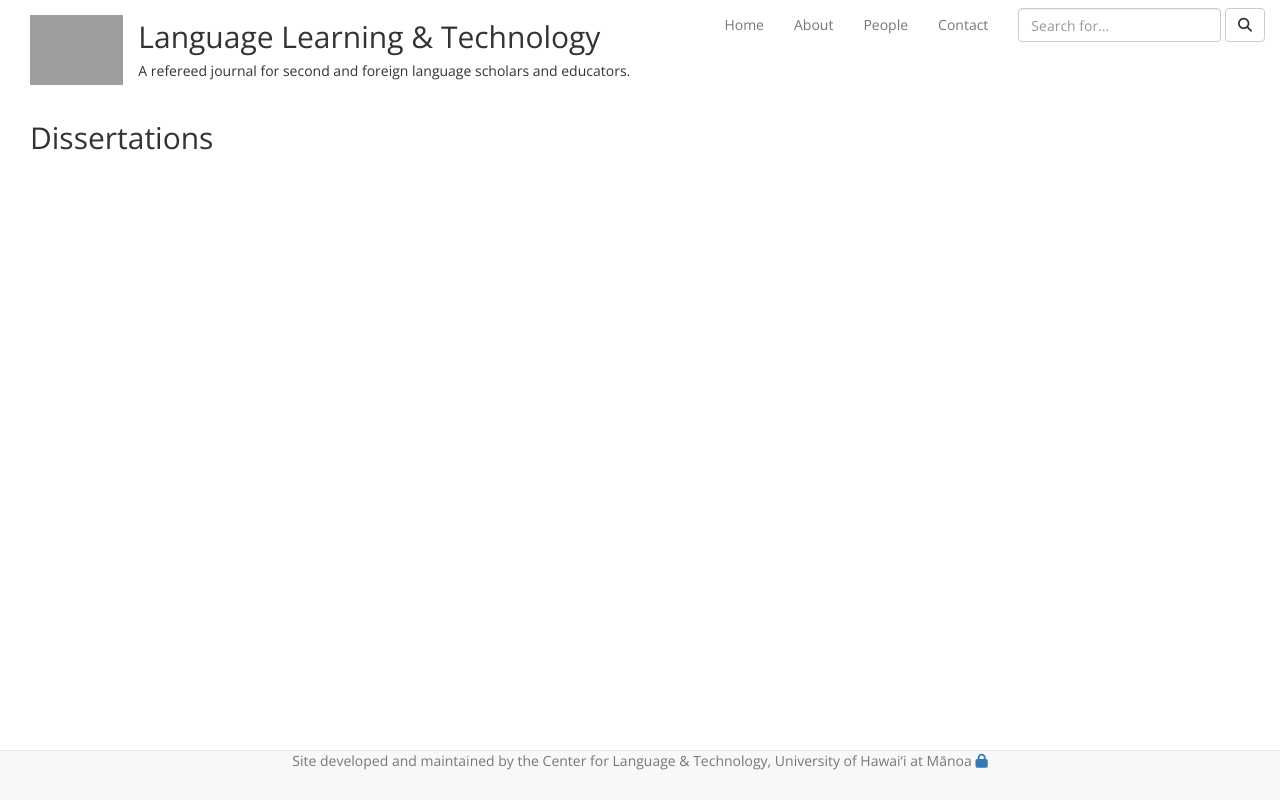
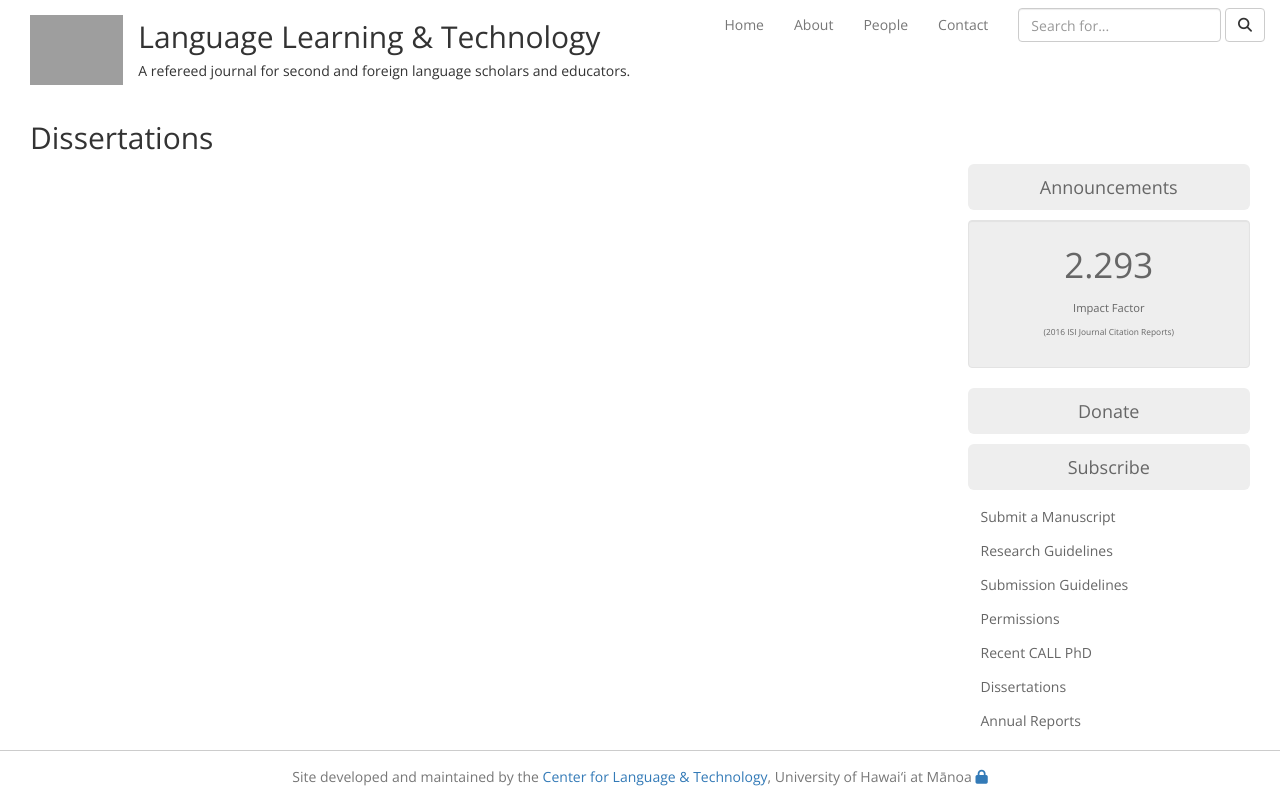
Before and after one commit to richmedina/nflrc-slrp-dev, a Django app: template templates/dissertation_list.html in a window 1280 px wide. Run offline with Django 3.2, Linux system fonts and the light colour scheme; the template is opened without the code that fills it, so the values that code supplies are empty; some libraries are stand-ins or nearby versions; grey boxes are pictures that could not be loaded.

Commit message:
sidebar menu added ui adjusted

```diff
--- a/lltproject/settings/base.py
+++ b/lltproject/settings/base.py
@@ -30,6 +30,7 @@
 # Application definition
 
 INSTALLED_APPS = (
+    'grappelli',
     'django.contrib.admin',
     'django.contrib.auth',
     'django.contrib.contenttypes',
--- a/lltproject/settings/dev.py
+++ b/lltproject/settings/dev.py
@@ -11,6 +11,8 @@
 # Database
 # https://docs.djangoproject.com/en/1.11/ref/settings/#databases
 
+STATIC_ROOT = '/Library/WebServer/Documents/static/nflrcllt'
+
 DATABASES = {
     'default': {
         'ENGINE': 'django.db.backends.postgresql',
--- a/lltproject/urls.py
+++ b/lltproject/urls.py
@@ -143,6 +143,6 @@
      OaiCollectionHarvestView.as_view(
      ), name='oai_harvest_collection'),
 
-
+    url(r'^grappelli/', include('grappelli.urls')), # grappelli URLS
     url(r'^admin/', include(admin.site.urls), name='index'),
 ]
--- a/static/css/base.css
+++ b/static/css/base.css
@@ -33,8 +33,11 @@
 }
 
 .navbar-fixed-bottom {
-  text-align: center;
+  background-color: #fff;
+  border-top: solid 1px #ccc;
 }
+
+#footer { padding-top: 16px; text-align: center;}
 
 /******************************** Colors *******************************************************/
 
@@ -46,6 +49,7 @@
 .bg-llt-burgundy { background: #7d0000; color: #fff; }
 .llt-burgundy {color: #7d0000; border-color: #7d0000;}
 
+.lt-gray {color: #ddd;}
 
 /******************************** Centered Submenu **********************************************/
 
--- /dev/null
+++ b/templates/base-side-menu.html
@@ -0,0 +1,32 @@
+<!-- base-side-menu.html -->
+<div class="row">
+	<div class="col-md-12">
+		<p><a href="{% url 'page_view' 13 %}" class="btn btn-lg btn-block bg-llt-gray">Announcements</a></p>
+		<div class="well text-center bg-llt-gray">
+			<p style="font-size: 2.5em">2.293</p>
+			<p style="font-size: 0.8em">Impact Factor </p>
+			<p style="font-size: 0.6em">(2016 ISI Journal Citation Reports)</p>
+		</div>
+        <p><a href="{% url 'page_view' 11 %}" class="btn btn-lg btn-block bg-llt-gray">Donate</a></p>
+        <p><a href="{% url 'page_view' 12 %}" class="btn btn-lg btn-block bg-llt-gray">Subscribe</a></p>
+
+		<ul class="list-unstyled">
+
+			<li><a href="{% url 'page_view' 4 %}" class="btn btn-md btn-link static_a_display">{% if curr_page == 4 %}<i class="fa fa-circle lt-gray"></i>{% endif %} Submit a Manuscript</a></li>
+
+			<li><a href="{% url 'page_view' 5 %}" class="btn btn-md btn-link static_a_display">{% if curr_page == 5 %}<i class="fa fa-circle lt-gray"></i>{% endif %} Research Guidelines</a></li>
+
+			<li><a href="{% url 'page_view' 6 %}" class="btn btn-md btn-link static_a_display">{% if curr_page == 6 %}<i class="fa fa-circle lt-gray"></i>{% endif %} Submission Guidelines</a></li>
+
+			<li><a href="{% url 'page_view' 7 %}" class="btn btn-md btn-link static_a_display">{% if curr_page == 7 %}<i class="fa fa-circle lt-gray"></i>{% endif %} Permissions</a></li>
+
+			<li><a href="{% url 'page_view' 8 %}" class="btn btn-md btn-link static_a_display">{% if curr_page == 8 %}<i class="fa fa-circle lt-gray"></i>{% endif %} Recent CALL PhD</a></li>
+
+			<li><a href="{% url 'dissertation_list_view' %}" class="btn btn-md btn-link static_a_display">{% if curr_page == 'dissertations' %}<i class="fa fa-circle lt-gray"></i>{% endif %} Dissertations</a></li>
+
+			<li><a href="{% url 'page_view' 10 %}" class="btn btn-md btn-link static_a_display">{% if curr_page == 10 %}<i class="fa fa-circle lt-gray"></i>{% endif %} Annual Reports</a></li>
+		</ul>
+	</div>
+</div>
+
+{% if cur_page == 4%}<i class="fa fa-circle text-info"></i>{% endif %}
--- a/templates/base.html
+++ b/templates/base.html
@@ -68,8 +68,8 @@
     <!-- Page content -->
     <div class="container-fluid">
         {% block submenu %}<div class="row"><div class="col-md-12 submenu"></div></div>{% endblock %}
+
         <div class="row"><div class="col-md-12">{% block page_header %}{% endblock page_header %}</div></div>
-
 
         {% block content %} {% endblock content %}
     </div>
@@ -78,12 +78,8 @@
 
     <!-- Footer -->
     <div class="navbar navbar-default navbar-fixed-bottom" role="navigation">
-        <div id="footer" class="container-fluid">
-            <p class="text-muted">Site developed and maintained by the Center for Language & Technology, University of Hawai‘i at Mānoa <a href="{% url 'admin:index' %}"><i class="fa fa-lock"></i></a></p>
-
-            <ul class="nav navbar-nav navbar-right">
-                <li></li>
-            </ul>
+        <div id="footer" class="container-fluid text-muted">
+            Site developed and maintained by the <a href="https://clt.manoa.hawaii.edu" target="_blank">Center for Language & Technology</a>, University of Hawai‘i at Mānoa <a href="{% url 'admin:index' %}"><i class="fa fa-lock"></i></a>
         </div>
     </div>
 
--- a/templates/dissertation_list.html
+++ b/templates/dissertation_list.html
@@ -1,12 +1,15 @@
 <!-- dissertation_list.html -->
 {% extends 'base.html' %}
 
-{% block page_header %}<h2>Dissertations</h2>{% endblock page_header %}
+{% block page_header %}
+	<h2>Dissertations {% if user.is_staff %}<small><a href="{{ admin_add }}">add</a></small>{% endif %}</h2>
+{% endblock page_header %}
 
 {% block content %}
 <div class="row">
-	<div class="col-md-12">
+	<div class="col-md-9">
 		<ul class="list-unstyled">{% for i in object_list %} <li><a href="{% url 'dissertation_view' i.pk %}">{{ i }}</a></li> {% endfor %}</ul>
 	</div>
+	<div class="col-md-3">{% include 'base-side-menu.html' %}</div>
 </div>
 {% endblock content %}
```
Also changed, not shown: lltsite/views.py (+24 -1 lines), templates/home.html (+1 -24 lines), templates/page_view.html (+5 -4 lines).
